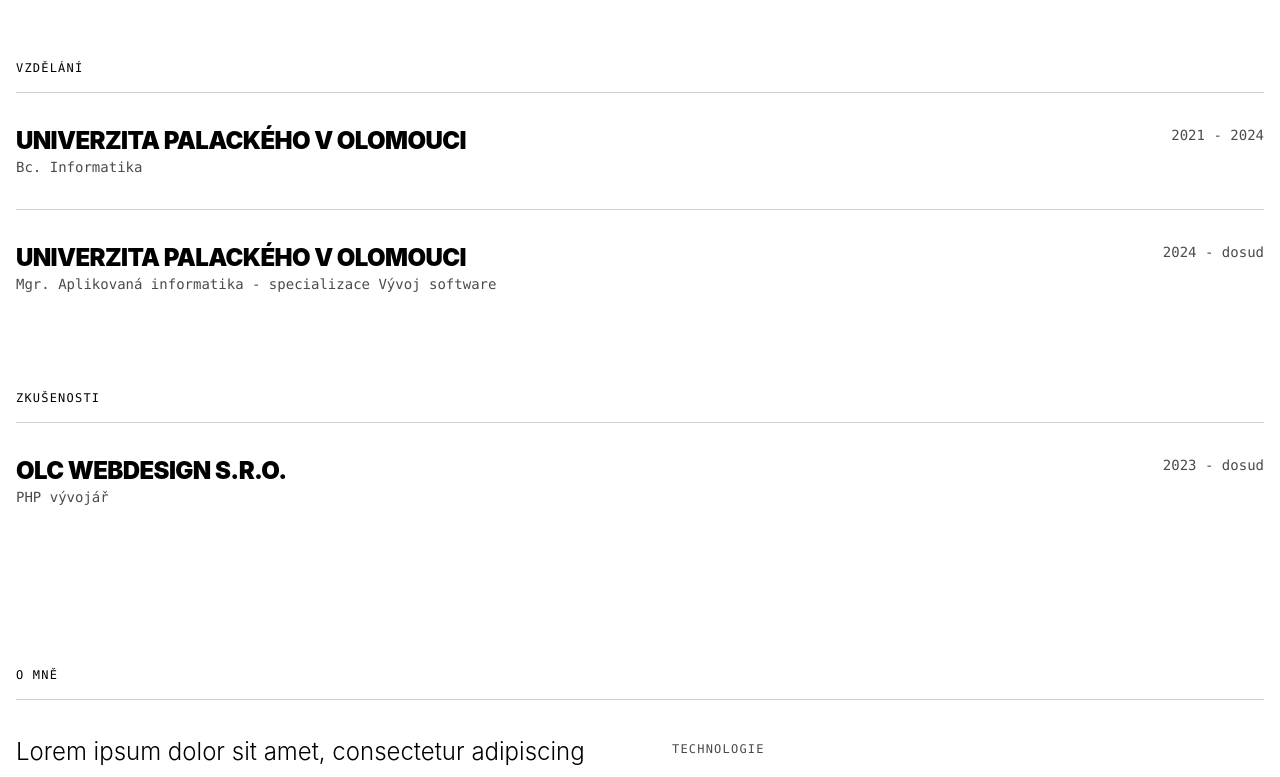
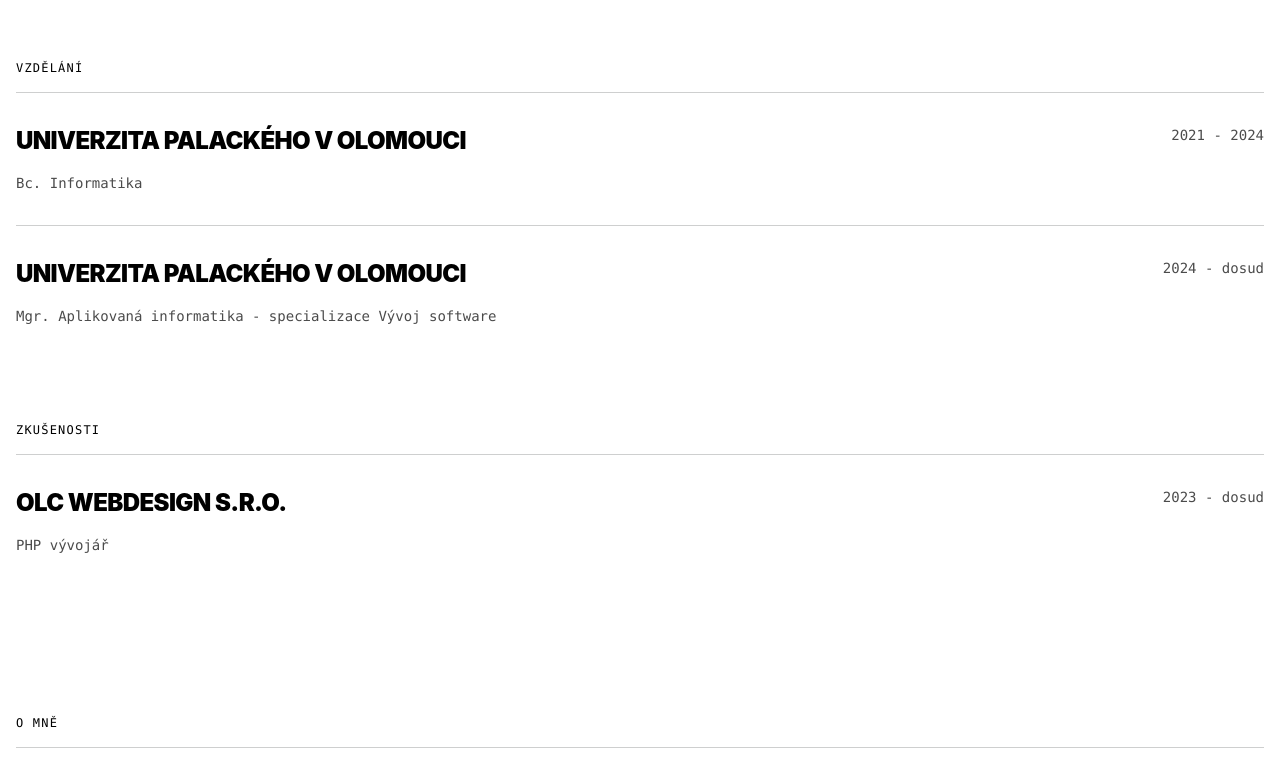
Before and after one commit to Fillipee/portfolio, a Nuxt app: page / in a window 1280 px wide. Shown: the part 740-1517 px from the top of the page. Built offline with nearby package versions, Linux system fonts and the light colour scheme.

Commit message:
feat: heading component

```diff
--- a/app/components/About.vue
+++ b/app/components/About.vue
@@ -22,11 +22,9 @@
 
 <template>
   <section id="o-mne" class="pb-32">
-    <h2
-      class="font-mono text-xs tracking-widest uppercase border-b border-border pb-4 mb-8"
-    >
+    <Heading level="h2" variant="h4" class="pb-4 mb-8 border-b border-border">
       O mně
-    </h2>
+    </Heading>
     <div class="grid md:grid-cols-2 gap-16">
       <div>
         <p class="text-xl md:text-2xl font-light leading-relaxed pb-8">
@@ -41,16 +39,18 @@
         </p>
       </div>
       <div>
-        <h3
-          class="font-mono text-xs text-muted tracking-widest uppercase mb-4 mt-2 leading-relaxed"
+        <Heading
+          level="h3"
+          variant="h4"
+          class="mb-4 text-muted leading-relaxed"
         >
           Technologie
-        </h3>
+        </Heading>
         <div class="grid grid-cols-2 gap-4">
           <div v-for="(skill, index) in skills" :key="index">
-            <h4 class="font-mono text-xs tracking-widest uppercase">
+            <Heading level="h4">
               {{ skill.category }}
-            </h4>
+            </Heading>
             <ul class="mt-4 flex flex-col gap-2">
               <li
                 v-for="(item, itemIndex) in skill.items"
--- a/app/components/Contact.vue
+++ b/app/components/Contact.vue
@@ -1,14 +1,12 @@
 <template>
   <section id="kontakt" class="pb-16">
-    <h2
-      class="font-mono text-xs tracking-widest uppercase border-b border-border pb-4 mb-16"
-    >
+    <Heading level="h2" variant="h4" class="pb-4 mb-16 border-b border-border">
       Kontakt
-    </h2>
+    </Heading>
     <div class="md:w-1/2">
-      <h3 class="text-6xl uppercase tracking-tighter font-black mb-8">
+      <Heading level="h3" variant="h2" class="mb-8">
         Pojďme spolu něco vymyslet
-      </h3>
+      </Heading>
       <p class="text-muted border-b border-border pb-16">
         Kontaktujte mě na
         <span class="font-mono">filipveprik@seznam.cz</span>
--- a/app/components/Experience.vue
+++ b/app/components/Experience.vue
@@ -32,11 +32,9 @@
 <template>
   <section id="zkusenosti">
     <div class="pb-16">
-      <h2
-        class="font-mono text-xs tracking-widest uppercase border-b border-border pb-4"
-      >
+      <Heading level="h2" variant="h4" class="pb-4 border-b border-border">
         Vzdělání
-      </h2>
+      </Heading>
       <TimelineItem
         v-for="(education, index) in educationItems"
         :key="index"
@@ -47,11 +45,9 @@
       />
     </div>
     <div class="pb-32">
-      <h2
-        class="font-mono text-xs tracking-widest uppercase border-b border-border pb-4"
+      <Heading level="h2" variant="h4" class="pb-4 border-b border-border"
+        >Zkušenosti</Heading
       >
-        Zkušenosti
-      </h2>
       <TimelineItem
         v-for="(work, index) in workItems"
         :key="index"
--- a/app/components/Hero.vue
+++ b/app/components/Hero.vue
@@ -1,8 +1,6 @@
 <template>
   <section class="min-h-screen flex flex-col justify-end pb-32">
-    <h1 class="text-8xl md:text-9xl uppercase tracking-tighter font-black">
-      Filip<br />Vepřík
-    </h1>
+    <Heading level="h1"> Filip<br />Vepřík </Heading>
     <hr class="text-border my-16" />
     <div class="grid md:grid-cols-3">
       <p class="text-muted text-lg col-span-2 lg:col-span-1">
--- a/app/components/TimelineItem.vue
+++ b/app/components/TimelineItem.vue
@@ -14,9 +14,7 @@
     class="not-last:border-b not-last:border-border py-8 flex justify-between"
   >
     <hgroup>
-      <h3 class="tracking-tight uppercase font-black text-2xl">
-        {{ props.title }}
-      </h3>
+      <Heading level="h3" variant="h3" class="pb-4">{{ props.title }}</Heading>
       <p v-if="props.subTitle" class="text-muted text-sm font-mono">
         {{ props.subTitle }}
       </p>
--- /dev/null
+++ b/app/components/ui/Heading.vue
@@ -0,0 +1,34 @@
+<script setup lang="ts">
+import { computed } from "vue";
+
+interface Props {
+  class?: string;
+  level: "h1" | "h2" | "h3" | "h4";
+  variant?: "h1" | "h2" | "h3" | "h4";
+}
+
+const props = defineProps<Props>();
+
+const variant = computed(() => {
+  return props.variant ? props.variant : props.level;
+});
+
+const classes = computed(() => {
+  const baseClasses = "uppercase";
+
+  const variantClasses = {
+    h1: "text-8xl md:text-9xl tracking-tighter font-black",
+    h2: "text-6xl uppercase tracking-tighter font-black",
+    h3: "text-2xl tracking-tight uppercase font-black",
+    h4: "text-xs tracking-widest font-mono",
+  };
+
+  return [baseClasses, variantClasses[variant.value], props.class];
+});
+</script>
+
+<template>
+  <component :is="level" :class="classes">
+    <slot />
+  </component>
+</template>
```
